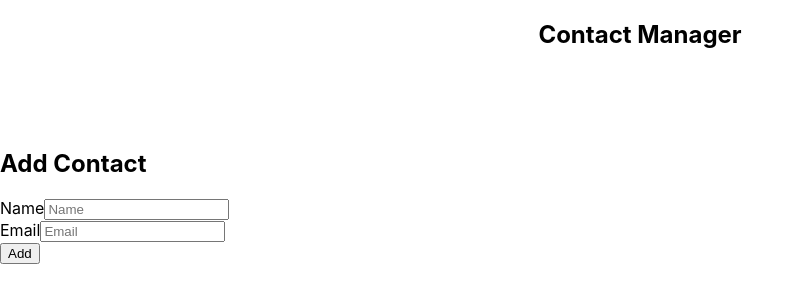
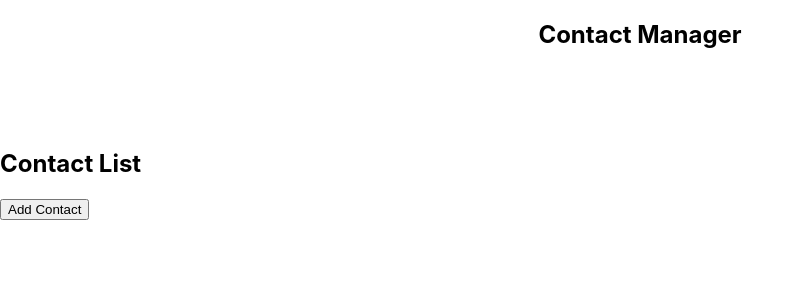
Before and after one commit to Vishal70854/contact-app-react, a React (Create React App) app: page / in a window 1280 px wide. Shown: the top 302 px of the page, without its empty margins (0-805 px from the left). Built offline with nearby package versions, Linux system fonts and the light colour scheme; the HTML template or start-up script is replaced by a standard one.

Commit message:
router and navigation in react

```diff
--- a/package.json
+++ b/package.json
@@ -9,6 +9,7 @@
     "@testing-library/user-event": "^13.5.0",
     "react": "^19.2.5",
     "react-dom": "^19.2.5",
+    "react-router-dom": "^7.14.1",
     "react-scripts": "5.0.1",
     "uuid": "^13.0.0",
     "web-vitals": "^2.1.4"
--- a/src/App.js
+++ b/src/App.js
@@ -1,4 +1,5 @@
 import React, {useState, useEffect} from 'react';
+import {BrowserRouter as Router, Routes, Route} from "react-router-dom";
 import { v4 as uuidv4 } from "uuid";
 import './App.css';
 import Header from './components/Header';
@@ -45,9 +46,24 @@
 
   return (
     <div className="ui container">
-      <Header/>
-      <AddContact addContactHandler = {addContactHandler} />
-      <ContactList contacts = {contacts} getContactId={removeContactHandler}/>
+      <Router>
+        <Header />
+        <Routes>
+          <Route
+            path="/add"
+            element={<AddContact addContactHandler={addContactHandler} />}
+          />
+          <Route
+            path="/"
+            element={
+              <ContactList
+                contacts={contacts}
+                getContactId={removeContactHandler}
+              />
+            }
+          />
+        </Routes>
+      </Router>
     </div>
   );
 }
--- a/src/components/AddContact.js
+++ b/src/components/AddContact.js
@@ -1,4 +1,5 @@
 import React from "react";
+import { withRouter } from "./withRouter";
 
 class AddContact extends React.Component {
     state = {
@@ -14,6 +15,7 @@
         }
         this.props.addContactHandler(this.state);
         this.setState({name:"", email:""});
+        this.props.navigate("/"); // once contact is added then navigate to home page i.e ContactList
     }
     render() {
         return (
@@ -45,4 +47,4 @@
     }
 }
 
-export default AddContact;
+export default withRouter(AddContact);
--- a/src/components/ContactCard.js
+++ b/src/components/ContactCard.js
@@ -1,4 +1,5 @@
 import React from "react";
+import { Link } from "react-router-dom";
 import user from "../images/user.png";
 
 const ContactCard = (props) => {
@@ -8,8 +9,10 @@
                 <img className="ui avatar image" src={user} alt="user" />
 
                 <div className="content" style={{ flex: "1", marginLeft: "10px" }}>
-                    <div className="header">{name}</div>
-                    <div>{email}</div>
+                    <Link to={`/contact/${id}`}>
+                        <div className="header">{name}</div>
+                        <div>{email}</div>
+                    </Link>
                 </div>
 
                 <i
--- a/src/components/ContactList.js
+++ b/src/components/ContactList.js
@@ -1,4 +1,5 @@
 import React from "react";
+import { Link } from "react-router-dom";
 import ContactCard from "./ContactCard";
 const ContactList = (props) => {
 
@@ -12,8 +13,13 @@
     })
 
     return (
-        <div className="ui celled list">
-            {renderContactList}
+        <div className="ui container" style={{ marginTop: "80px" }}>
+        <h2>Contact List</h2>
+        <Link to="/add">
+            <button className="ui button blue right">Add Contact</button>
+        </Link>
+
+        <div className="ui celled list"> {renderContactList} </div>
         </div>
     );
 }
--- /dev/null
+++ b/src/components/withRouter.js
@@ -0,0 +1,8 @@
+import { useNavigate } from "react-router-dom";
+
+export const withRouter = (Component) => {
+  return (props) => {
+    const navigate = useNavigate();
+    return <Component {...props} navigate={navigate} />;
+  };
+};
```
Also changed, not shown: 1 other file (tests, documents, lock files or other folders).
